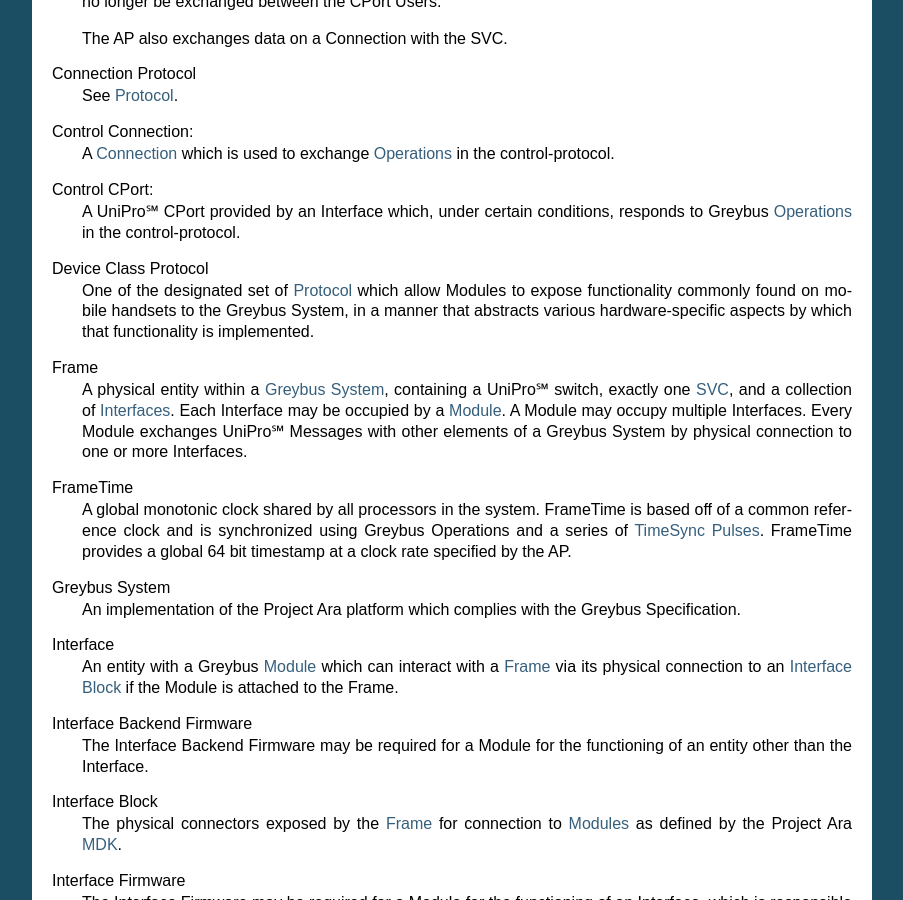
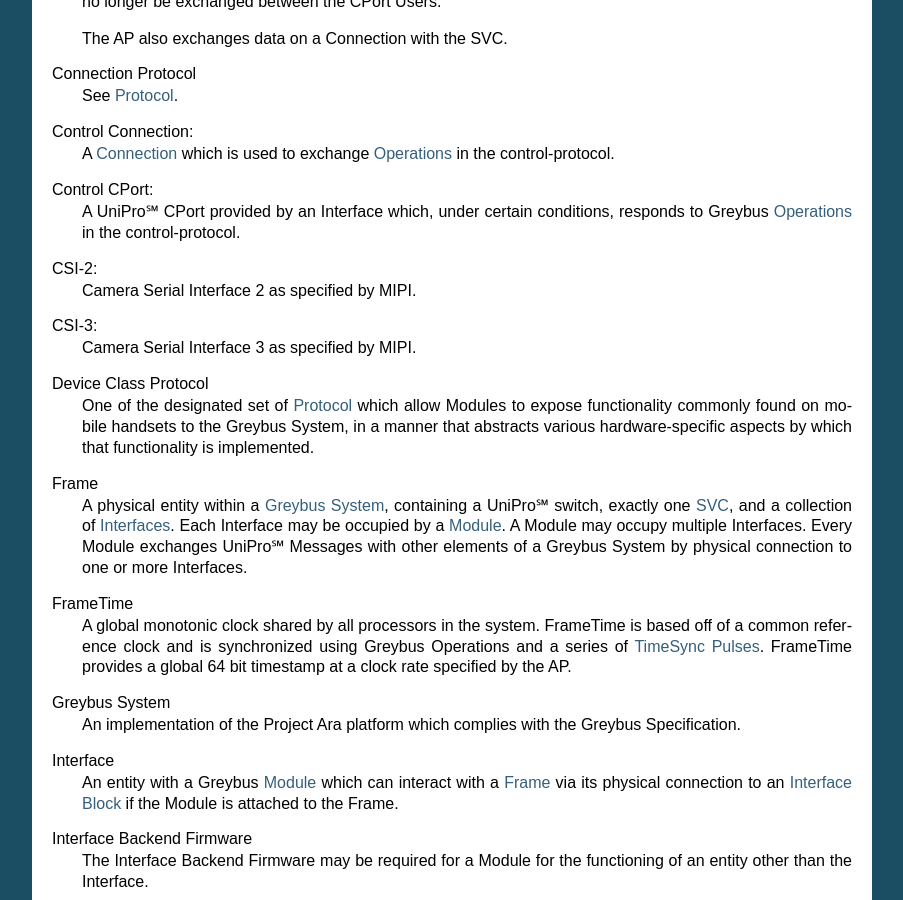
Before and after one commit to projectara/greybus-spec, a Sphinx documentation site: the page built from source/glossary.rst, in a window 1280 px wide and 900 px high, scrolled down 629 px. Shown: the whole window, without its empty margins (198-1101 px from the left). Built offline with Sphinx 7.4.7, drawn with Linux system fonts in a browser that asks for light colours; pages that are not in the unit, such as notebooks, are missing from menus.

Commit message:
SW-2107: camera: Add glossary and bibliography
Add to Greybus specifications glossary and bibliography terms and
references specific to camera device class

Signed-off-by: Jacopo Mondi <jacopo.mondi@linaro.org>
Signed-off-by: Greg Kroah-Hartman <gregkh@google.com>

```diff
--- a/source/bibliography.rst
+++ b/source/bibliography.rst
@@ -20,3 +20,6 @@
 
 .. [JEDEC-UFS] JESD220B, Universal Flash Storage (UFS), JEDEC Solid
                State Technology Association, September 2013.
+
+.. [CSI-2]     MIPI Alliance Specification for CSI-2, version 1.3, MIPI
+               Alliance, Inc., 29 May 2014.
--- a/source/glossary.rst
+++ b/source/glossary.rst
@@ -74,6 +74,16 @@
     A |unipro| CPort provided by an Interface which, under certain
     conditions, responds to Greybus :ref:`Operations
     <glossary-operation>` in the :ref:`control-protocol`.
+
+.. _glossary_camera-csi2:
+
+CSI-2:
+   Camera Serial Interface 2 as specified by MIPI.
+
+.. _glossary_camera-csi3:
+
+CSI-3:
+   Camera Serial Interface 3 as specified by MIPI.
 
 .. _glossary-device-class-protocol:
 
```
